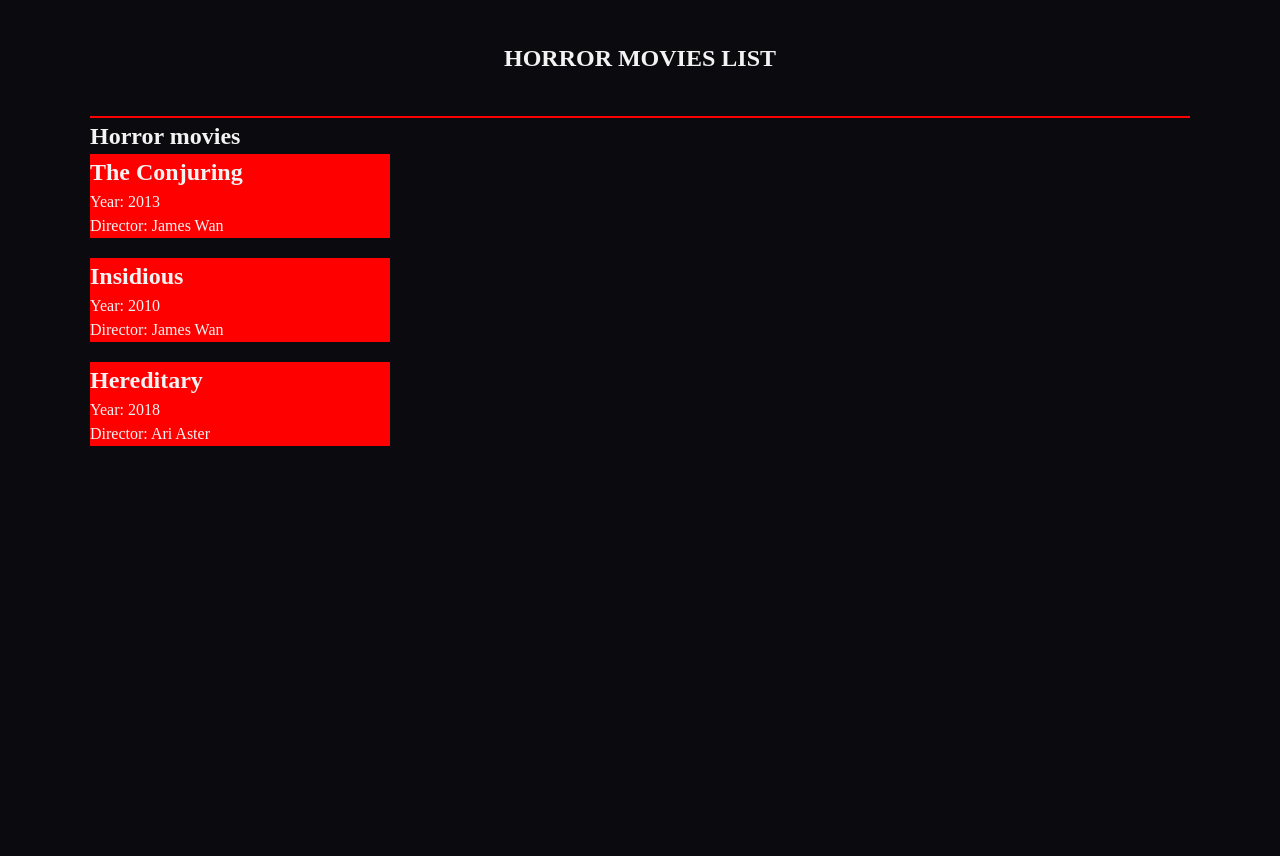
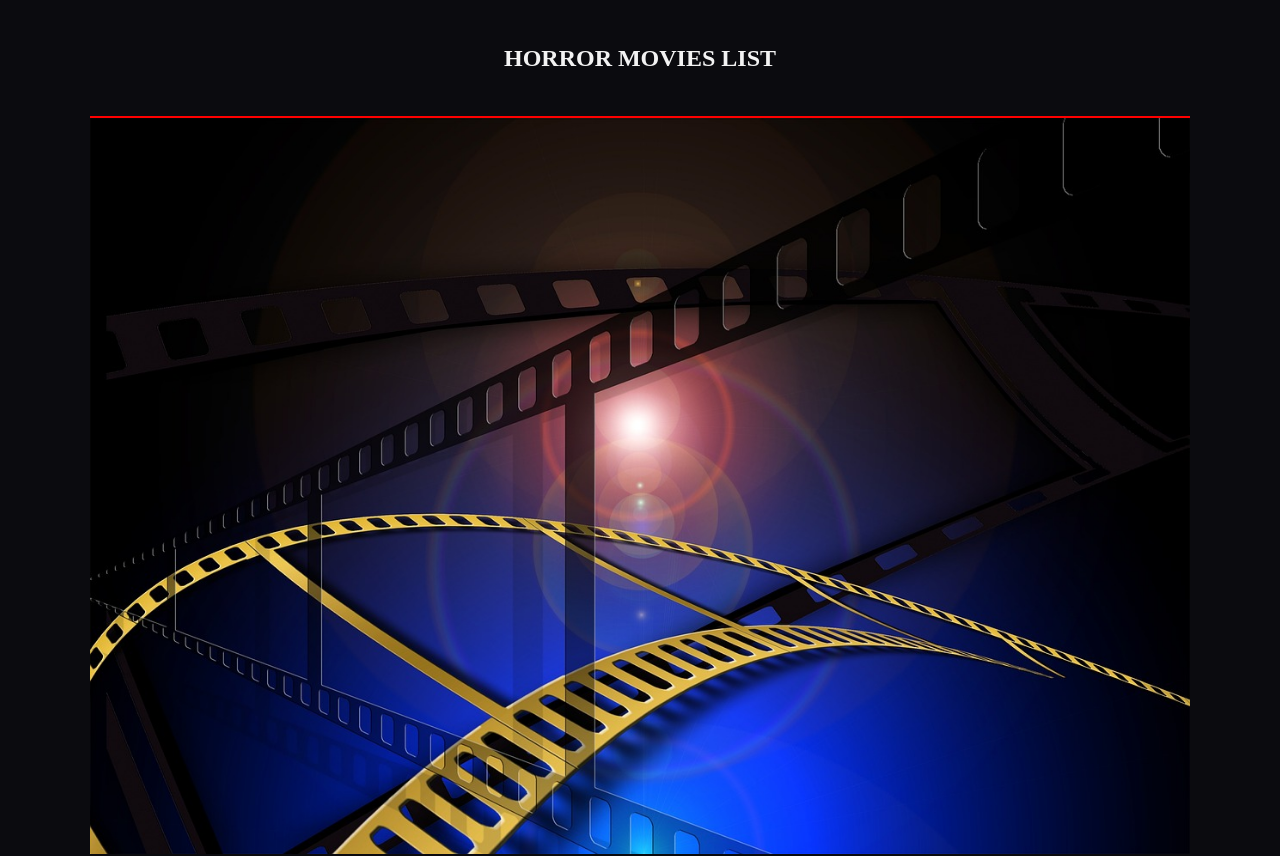
Before and after one commit to agadman/first-lab, a React (Vite) app: page / in a window 1280 px wide. Shown: the top 856 px of the page. Before the commit the page ends 800 px from the top, so only its background shows below. Built offline with nearby package versions, Linux system fonts and the light colour scheme.

Commit message:
startat Hero

```diff
--- a/src/App.tsx
+++ b/src/App.tsx
@@ -1,4 +1,5 @@
 import Header from "./components/Header"
+import Hero from "./components/Hero"
 import MovieCard from "./components/MovieCard"
 
 function App() {
@@ -25,6 +26,7 @@
     <>
     <div className="container">
     <Header name="Horror Movies list" />
+    <Hero />
     <section>
       <h2>Horror movies</h2>
       {movieArray.map((movie, index) => (
--- /dev/null
+++ b/src/components/Hero.css
@@ -0,0 +1,3 @@
+img {
+    max-width: 100%;
+}
--- /dev/null
+++ b/src/components/Hero.tsx
@@ -0,0 +1,12 @@
+import heroImg from '../assets/hero.jpg'
+import './Hero.css'
+
+function Hero() {
+  return (
+    <section>
+      <img src={heroImg} alt="Hero" />
+    </section>
+  )
+}
+
+export default Hero
```
Also changed, not shown: src/assets/hero.jpg (added).
